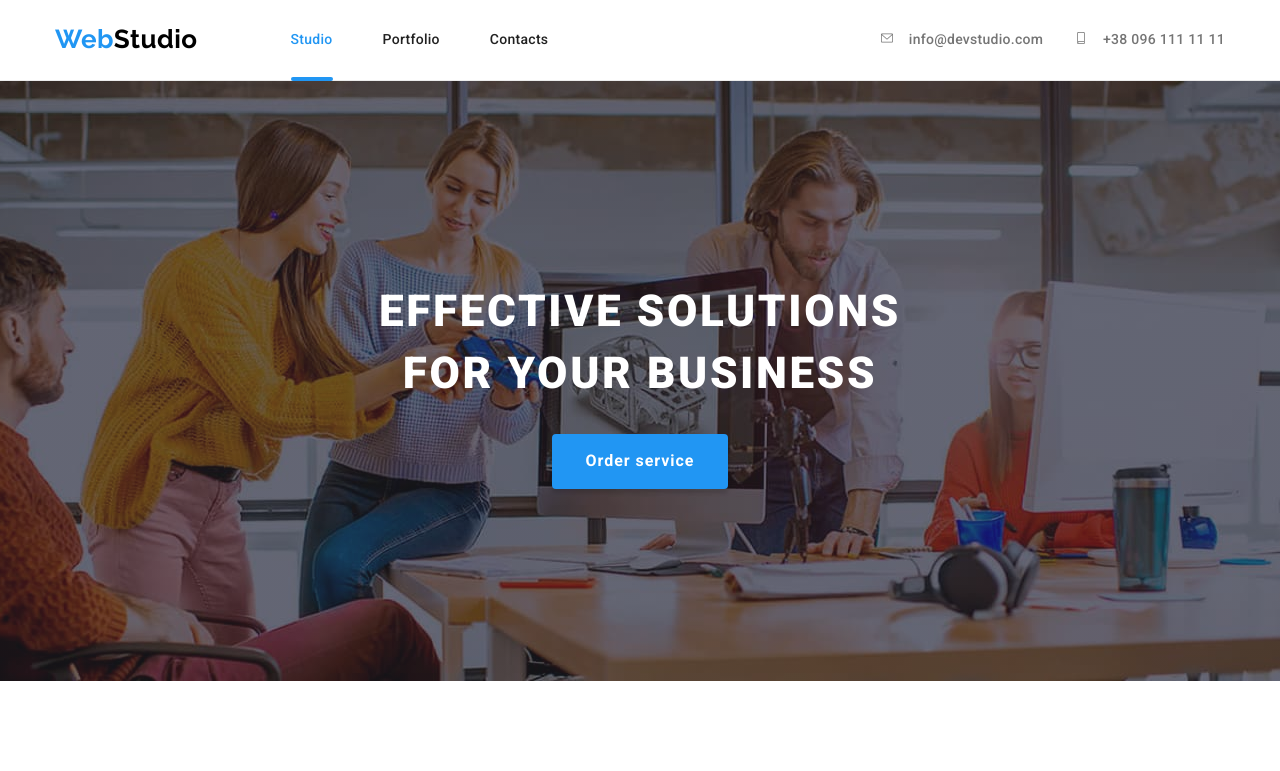
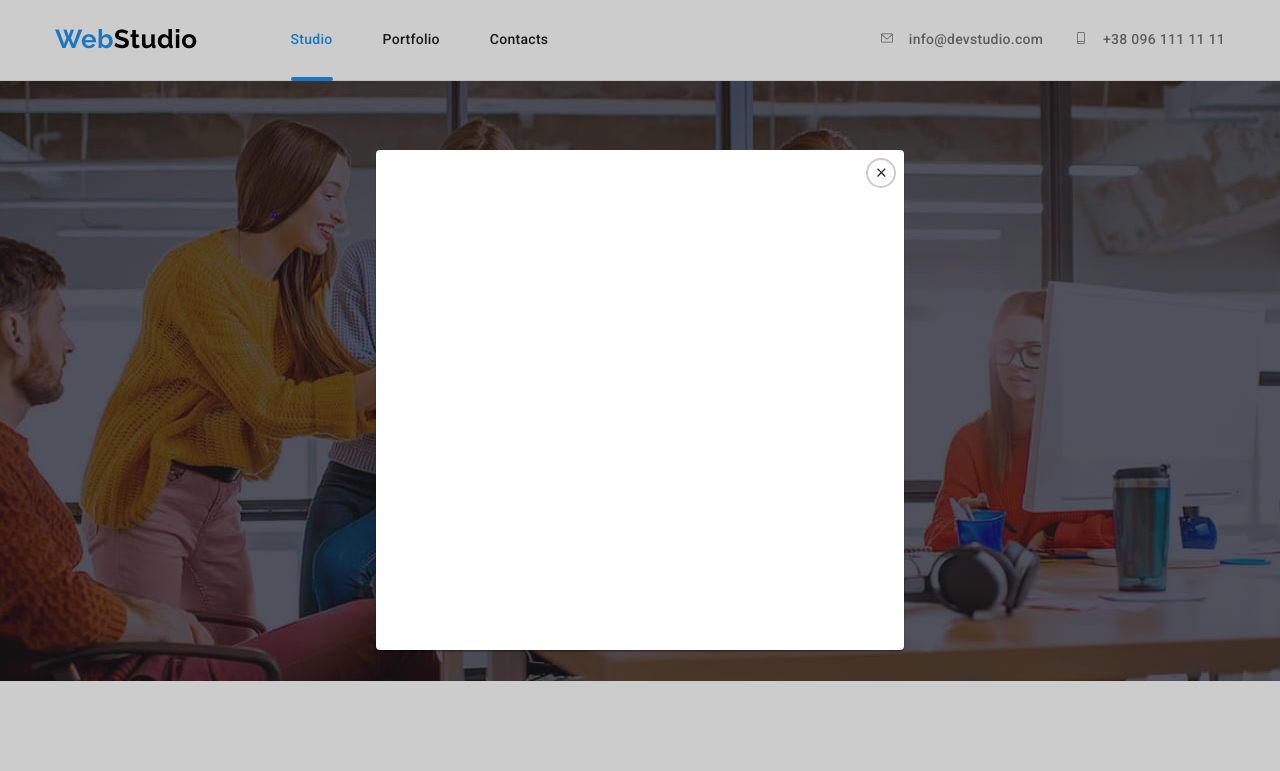
Before and after one commit to Dima-as/web-studio-1, a plain HTML site: page index.html in a window 1280 px wide. Both pictures are taken after a click on the button "Order service". Shown: the top 771 px of the page. Drawn offline with nearby package versions, Linux system fonts and the light colour scheme.

Commit message:
add position modal

```diff
--- a/css/styles.css
+++ b/css/styles.css
@@ -97,7 +97,8 @@ body {
 	align-items: center;
 	margin-left: 93px;
 }
-.nav-item{
+
+.nav-item {
 	position: relative;
 }
 
@@ -110,8 +111,10 @@ body {
 	line-height: 1.14;
 	letter-spacing: 0.02em;
 	color: var(--Primary-text-color);
+	transition: color 250ms cubic-bezier(0.4, 0, 0.2, 1);
 }
-.nav-link.curent::after{
+
+.nav-link.curent::after {
 	content: "";
 	position: absolute;
 	display: block;
@@ -153,6 +156,7 @@ body {
 	line-height: 1.14;
 	letter-spacing: 0.02em;
 	color: var(--Secondary-text-color);
+	transition: color 250ms cubic-bezier(0.4, 0, 0.2, 1);
 }
 
 .contacts-icon {
@@ -211,6 +215,7 @@ body {
 	border-radius: 4px;
 	border-color: transparent;
 	padding: 10px 32px;
+	cursor: pointer;
 }
 
 .advantage {
@@ -277,14 +282,16 @@ body {
 .benefits {
 	padding-bottom: 94px;
 }
-.benefits-item{
+
+.benefits-item {
 	position: relative;
 }
 
 .benefits-item:not(:last-child) {
 	margin-right: 30px;
 }
-.benefits-wrapper{
+
+.benefits-wrapper {
 	position: absolute;
 	bottom: 0;
 	left: 0;
@@ -292,7 +299,8 @@ body {
 	padding: 27px;
 	background: rgba(47, 48, 58, 0.8);
 }
-.benefits-subtitel{
+
+.benefits-subtitel {
 	font-weight: 700;
 	font-size: 14px;
 	line-height: 16px;
@@ -356,7 +364,8 @@ body {
 	align-items: center;
 	justify-content: space-between;
 }
-.socials-link{
+
+.socials-link {
 	fill: #AFB1B8;
 	display: flex;
 	align-items: center;
@@ -364,14 +373,15 @@ body {
 	border-radius: 50%;
 	width: 44px;
 	height: 44px;
+	transition: fill 250ms cubic-bezier(0.4, 0, 0.2, 1),
+	background 250ms cubic-bezier(0.4, 0, 0.2, 1);
 
 }
+
 .socials-link:hover,
-.socials-link:focus{
+.socials-link:focus {
 	fill: var(--White-color);
 	background: var(--Accent);
-	width: 44px;
-	height: 44px;
 }
 
 .clients {
@@ -402,18 +412,23 @@ body {
 	height: 92px;
 	display: flex;
 	align-items: center;
-	fill:  #AFB1B8;
+	fill: #AFB1B8;
+	transition: fill 250ms cubic-bezier(0.4, 0, 0.2, 1),
+	background 250ms cubic-bezier(0.4, 0, 0.2, 1);
 }
+
 .cliens-link:hover,
-.cliens-link:focus{
+.cliens-link:focus {
 	fill: var(--Accent);
-	border:1px solid var(--Accent);
+	border: 1px solid var(--Accent);
 }
+
 .footer {
 	background-color: #2F303A;
 	padding: 60px 0;
 }
-.footer-wrapper{
+
+.footer-wrapper {
 	display: flex;
 	align-items: baseline;
 }
@@ -427,9 +442,11 @@ body {
 .address {
 	margin-right: 70px;
 }
-.address-list{
+
+.address-list {
 	margin-top: 20px;
 }
+
 .address-link {
 	font-family: 'Roboto';
 	font-style: normal;
@@ -476,8 +493,10 @@ body {
 	background: #F5F4FA;
 	border-radius: 4px;
 	border-color: transparent;
-
+   cursor: pointer;
 	padding: 6px 22px;
+	transition: color 250ms cubic-bezier(0.4, 0, 0.2, 1),
+	background 250ms cubic-bezier(0.4, 0, 0.2, 1);
 }
 
 .filter-btn:hover,
@@ -499,27 +518,33 @@ body {
 	margin-right: 30px;
 	margin-bottom: 30px;
 }
-.cards-container{
+
+.cards-container {
 	position: relative;
+	overflow: hidden;
 }
-.cards-container--position{
+
+.cards-container--position {
 	position: absolute;
 	width: 100%;
 	height: 100%;
 	top: 0;
 	left: 0;
+	transform: translateY(100%);
 	padding: 66px 24px;
 	background: rgba(33, 150, 243, 0.9);
-	opacity: 0;
+	transition: transform 5000ms cubic-bezier(0.4, 0, 0.2, 1);
 }
-.cards-subtext{
+
+.cards-subtext {
 	font-weight: 400;
 	font-size: 18px;
 	line-height: 28px;
 	color: var(--White-color);
 }
-.cards-item:hover .cards-container--position{
-	opacity: 1;
+
+.cards-item:hover .cards-container--position {
+	transform: translateY(0);
 }
 
 .cards-titel {
@@ -560,10 +585,11 @@ color: var(--White-color);
 	align-items: center;
 }
 
-.join-item:not(:last-child){
+.join-item:not(:last-child) {
 	margin-right: 10px;
 }
-.join-link{
+
+.join-link {
 	display: flex;
 	align-items: center;
 	justify-content: center;
@@ -571,11 +597,75 @@ color: var(--White-color);
 	height: 44px;
 	border-radius: 50%;
 	background: rgba(255, 255, 255, 0.1);
+	transition: background 250ms cubic-bezier(0.4, 0, 0.2, 1);
 }
+
 .join-link:hover,
-.join-link:focus{
+.join-link:focus {
 	background: var(--Accent);
 }
-.join-icon{
+
+.join-icon {
 	fill: var(--White-color);
 }
+
+.backdrop {
+	position: fixed;
+	top: 0;
+	left: 0;
+	width: 100%;
+	height: 100%;
+	opacity: 1;
+	background: rgba(0, 0, 0, 0.2);
+
+}
+.body{
+	overflow-x:hidden;
+	overflow-y:hidden;
+}
+
+.is-hidden {
+	visibility: hidden;
+	opacity: 0;
+	pointer-events: none;
+	visibility: visible;
+
+
+
+}
+
+.modal-wrapper {
+	position: absolute;
+	top: 50%;
+	left: 50%;
+	transform: translate(-50%, -50%);
+	width: 528px;
+	height: 500px;
+	background: #FFFFFF;
+	box-shadow: 0px 1px 3px rgba(0, 0, 0, 0.12), 0px 1px 1px rgba(0, 0, 0, 0.14), 0px 2px 1px rgba(0, 0, 0, 0.2);
+	border-radius: 4px;
+	transition: transform 250ms cubic-bezier(0.4, 0, 0.2, 1);
+}
+
+.modal-btn {
+	position: absolute;
+	fill: var(--Primary-text-color);
+	right: 8px;
+	top: 8px;
+	display: flex;
+	align-items: center;
+	justify-content: center;
+	width: 30px;
+	height: 30px;
+	border: 2px solid rgba(0, 0, 0, 0.2);
+	cursor: pointer;
+	background-color: transparent;
+    outline: transparent;
+	border-radius: 50%;
+	transition: fill 250ms cubic-bezier(0.4, 0, 0.2, 1);
+}
+.modal-btn:hover,
+.modal-btn:focus{
+	fill: var(--Accent);
+	border-color: var(--Accent);
+}
--- a/index.html
+++ b/index.html
@@ -48,7 +48,7 @@
 	<main>
 		<section class="hero">
 			<h1 class="hero-title">Effective solutions <br> for your business</h1>
-			<button type="button" class="primery-btn">Order service</button>
+			<button type="button" class="primery-btn" data-modal-open >Order service</button>
 		</section>
 		<section class=" section advantage">
 			<div class="container">
@@ -385,6 +385,18 @@
 			</div>
 		</div>
 	</footer>
+	<div class="backdrop is-hidden" data-modal>
+		<div class="container">
+		<div class="modal-wrapper">
+          <button type="button" class="modal-btn" data-modal-close>
+				<svg>
+					<use href="./images/sprite.svg#icon-close1"></use>
+				</svg>
+			 </button>
+		</div>
+	</div>
+	</div>
+	<script src="./js/index.js"></script>
 </body>
 
 </html>
--- /dev/null
+++ b/js/index.js
@@ -0,0 +1,17 @@
+(() => {
+   const refs = {
+      openModalBtn: document.querySelector('[data-modal-open]'),
+      closeModalBtn: document.querySelector('[data-modal-close]'),
+      modal: document.querySelector('[data-modal]'),
+		body:document.querySelector('body')
+
+   };
+     console.log(refs.body);
+   refs.openModalBtn.addEventListener('click', toggleModal);
+   refs.closeModalBtn.addEventListener('click', toggleModal);
+
+   function toggleModal() {
+      refs.modal.classList.toggle('is-hidden');
+		refs.body.classList.toggle('body')
+   }
+})();
```
Also changed, not shown: portfolio.html (+56 -0 lines). Lines whose indentation alone changed are shown as unchanged.
